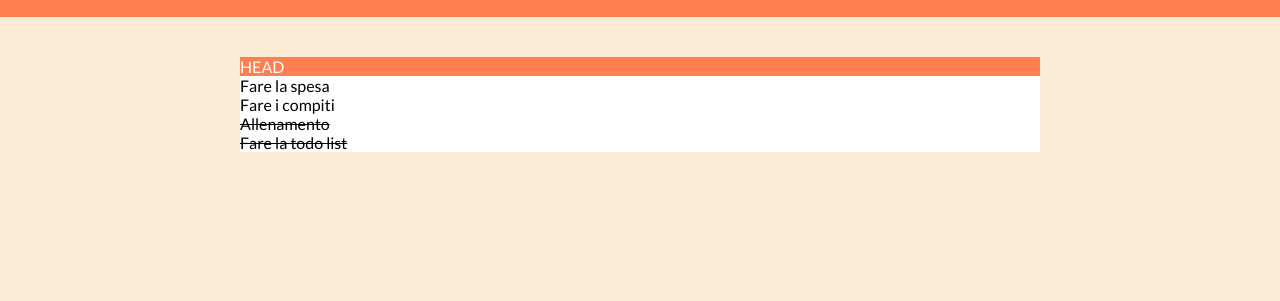
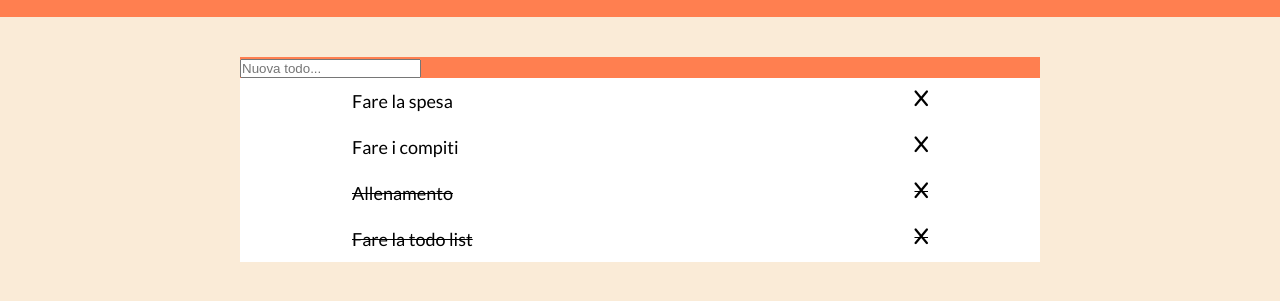
Before and after one commit to MattiaBologna/vue-todolist, a plain HTML site: page index.html in a window 1280 px wide. Shown: the part 71-372 px from the top of the page. Drawn offline with nearby package versions, Linux system fonts and the light colour scheme.

Commit message:
Add: strikethrough on X click

```diff
--- a/css/app.css
+++ b/css/app.css
@@ -41,3 +41,16 @@ body {
 .strikethrough {
     text-decoration: line-through;
 }
+
+.cliccableX {
+    text-decoration: none;
+}
+
+.todo__item {
+    display: flex;
+    justify-content: space-between;
+    max-width: 600px;
+    margin: auto;
+    padding: 12px;
+    font-size: 18px;
+}
--- a/index.html
+++ b/index.html
@@ -7,6 +7,7 @@
     <link rel="preconnect" href="https://fonts.googleapis.com">
     <link rel="preconnect" href="https://fonts.gstatic.com" crossorigin>
     <link href="https://fonts.googleapis.com/css2?family=Lato:wght@100;300;400;700;900&display=swap" rel="stylesheet">
+    <script src="https://kit.fontawesome.com/30a5d231e3.js" crossorigin="anonymous"></script>
     <link rel="stylesheet" href="./css/app.css">
 </head>
 <body>
@@ -23,11 +24,18 @@
             <section class="todo__section">
                 <div class="todo__container">
                     <div class="card__header">
-                        HEAD
+                        <input type="text" placeholder="Nuova todo...">
                     </div>
                     <div class="card__body">
                         <ul class="todo__list">
-                            <li v-for="todo in todos" :class="todo.done ? 'strikethrough' : ''">{{todo.text}}</li>
+                            <li
+                            v-for="todo in todos"
+                            class="todo__item"
+                            :class="todo.done ? 'strikethrough' : ''"
+                            >
+                                {{todo.text}}
+                                <i @click="todo.done = !todo.done" class="fa-solid fa-x cliccableX"></i>
+                            </li>
                         </ul>
                     </div>
                 </div>
```
